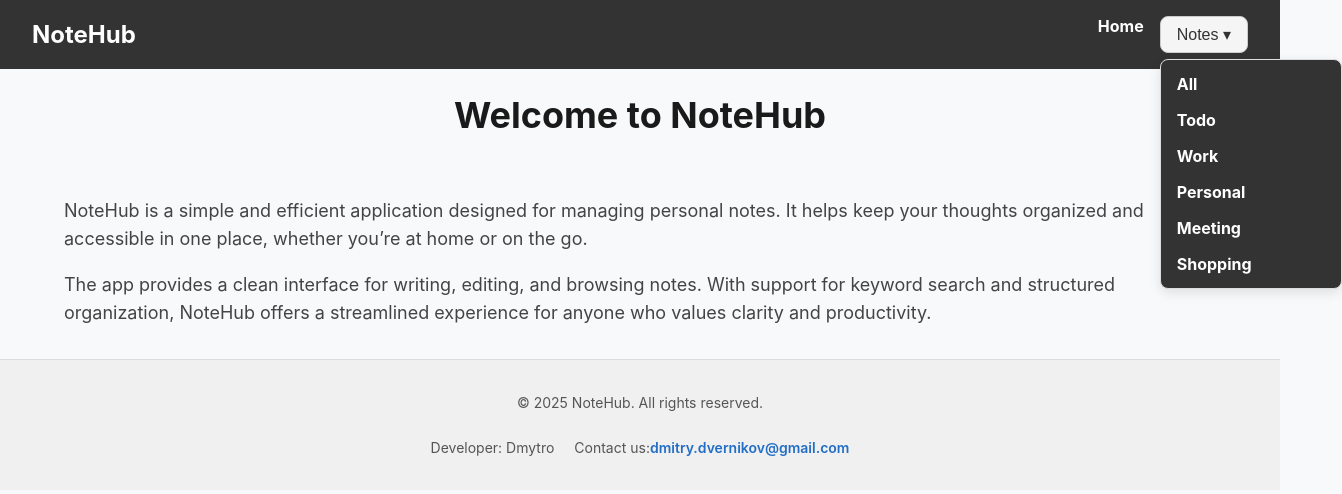
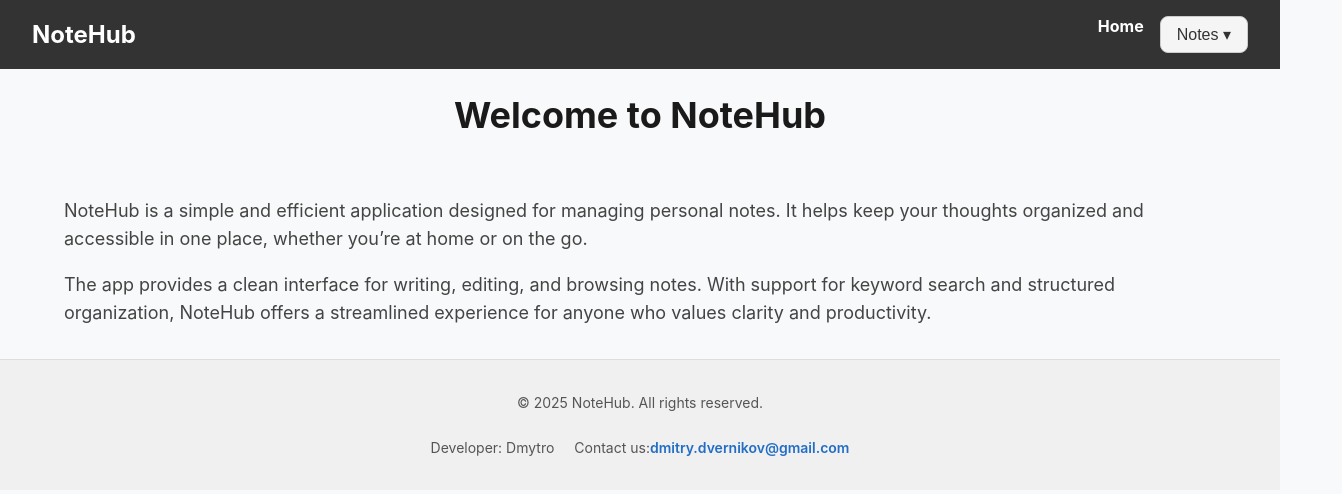
Before and after one commit to Dmytro4567/07-routing-nextjs, a Next.js app: page / in a window 1280 px wide. Shown: the top 494 px of the page, 1342 px wide, since content can reach past the window. Built offline with nearby package versions, Linux system fonts and the light colour scheme.

Commit message:
fix height and auto scroll

```diff
--- a/app/notes/filter/LayoutNotes.module.css
+++ b/app/notes/filter/LayoutNotes.module.css
@@ -1,7 +1,7 @@
 .container {
     display: flex;
     flex-direction: row;
-    height: 100vh;
+    min-height: 100vh;
 }
 
 .sidebar {
@@ -11,7 +11,7 @@
     padding: 16px;
     display: flex;
     flex-direction: column;
-    height: 100vh;
+    min-height: 100vh;
     border-right: 1px solid #ddd;
 }
 
--- a/components/NoteList/NoteList.tsx
+++ b/components/NoteList/NoteList.tsx
@@ -35,7 +35,7 @@ export default function NoteList({notes}: NoteListProps) {
                             <div className={css.footer}>
                                 <span className={css.tag}>{note.tag}</span>
                                 <div>
-                                    <Link href={`/notes/${note.id}`} className={css.link}>
+                                    <Link href={`/notes/${note.id}`} className={css.link} scroll={false}>
                                         View details
                                     </Link>
                                     <button onClick={() => mutate(note.id)}
--- a/components/TagsMenu/TagsMenu.tsx
+++ b/components/TagsMenu/TagsMenu.tsx
@@ -1,23 +1,38 @@
 'use client';
 
+import {useState} from 'react';
 import Link from 'next/link';
 import css from './TagsMenu.module.css';
 
-const TAGS = ['All', 'Todo', 'Work', 'Personal', 'Meeting', 'Shopping'];
+const TAGS: string[] = ['All', 'Todo', 'Work', 'Personal', 'Meeting', 'Shopping'];
 
 export default function TagsMenu() {
+    const [open, setOpen] = useState(false);
+
     return (
         <div className={css.menuContainer}>
-            <button className={css.menuButton}>Notes ▾</button>
+            <button
+                className={css.menuButton}
+                onClick={() => setOpen(prev => !prev)}
+            >
+                Notes ▾
+            </button>
+
+            {open && (
                 <ul className={css.menuList}>
-                {TAGS.map((tag) => (
+                    {TAGS.map((tag: string) => (
                         <li key={tag} className={css.menuItem}>
-                        <Link href={`/notes/filter/${tag}`} className={css.menuLink}>
+                            <Link
+                                href={`/notes/filter/${tag}`}
+                                className={css.menuLink}
+                                onClick={() => setOpen(false)}
+                            >
                                 {tag}
                             </Link>
                         </li>
                     ))}
                 </ul>
+            )}
         </div>
     );
 }
```
Lines whose indentation alone changed are shown as unchanged.
